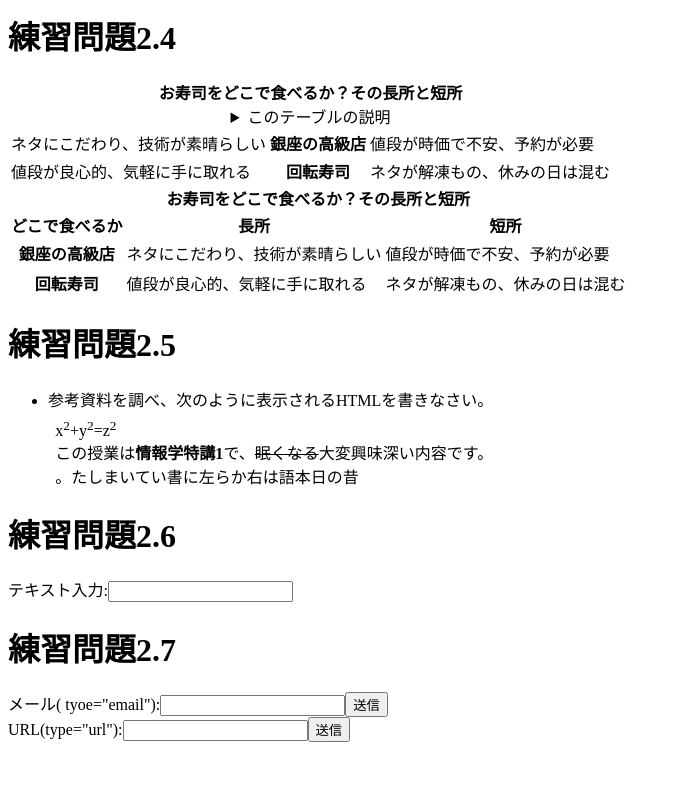
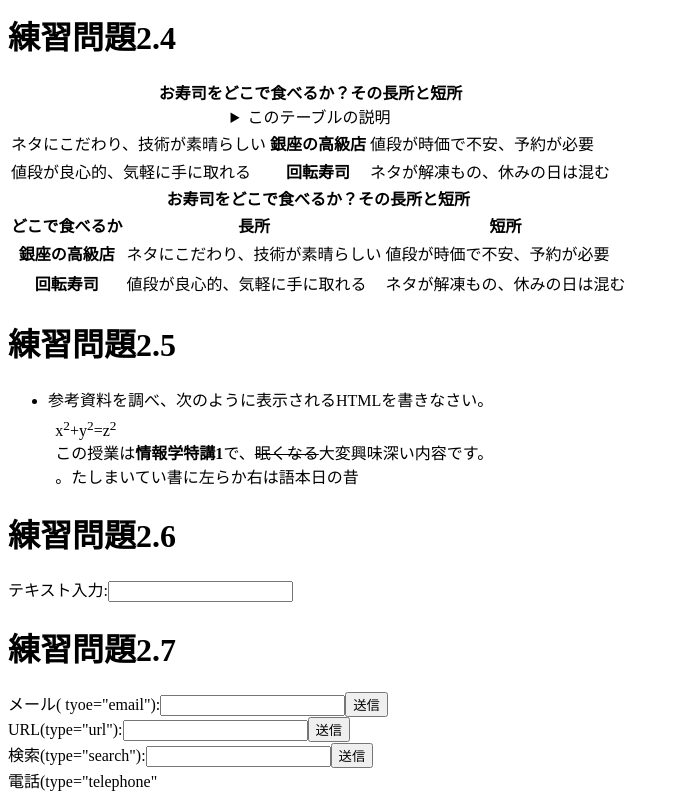
Before and after one commit to matyato/rimo, a plain HTML site: page index.html in a window 1280 px wide. Shown: the part 849-1649 px from the top of the page, without its empty margins (0-679 px from the left). Before the commit the page ends 1599 px from the top, so only its background shows below. Drawn offline with Linux system fonts and the light colour scheme.

Commit message:
Update index.html

```diff
--- a/index.html
+++ b/index.html
@@ -121,10 +121,10 @@
 <h1>練習問題2.7</h1>
 
 <form action="xxx.php" method="post"><label>メール(
-tyoe="email"):<input type="email"
-                     name="email"></label><input type="submit"value="送信"></form>
-<form action="xxx.php" method="post"><label>URL(type="url"):<input  type="url"name="url"><label><input type="submit"value="送信"></form>
-
+tyoe="email"):<input type="email"name="email"></label><input type="submit"value="送信"></form>
+<form action="xxx.php"method="post"><label>URL(type="url"):<input  type="url"name="url"><label><input type="submit"value="送信"></form>
+<form action="xxx.php"method="post"><label>検索(type="search"):<input type="search"name="search"></label><input type="submit"value="送信"></form>
+<form action="xxx.php"metbod="post"><label>電話(type="telephone"
 </body>
 
 
```
